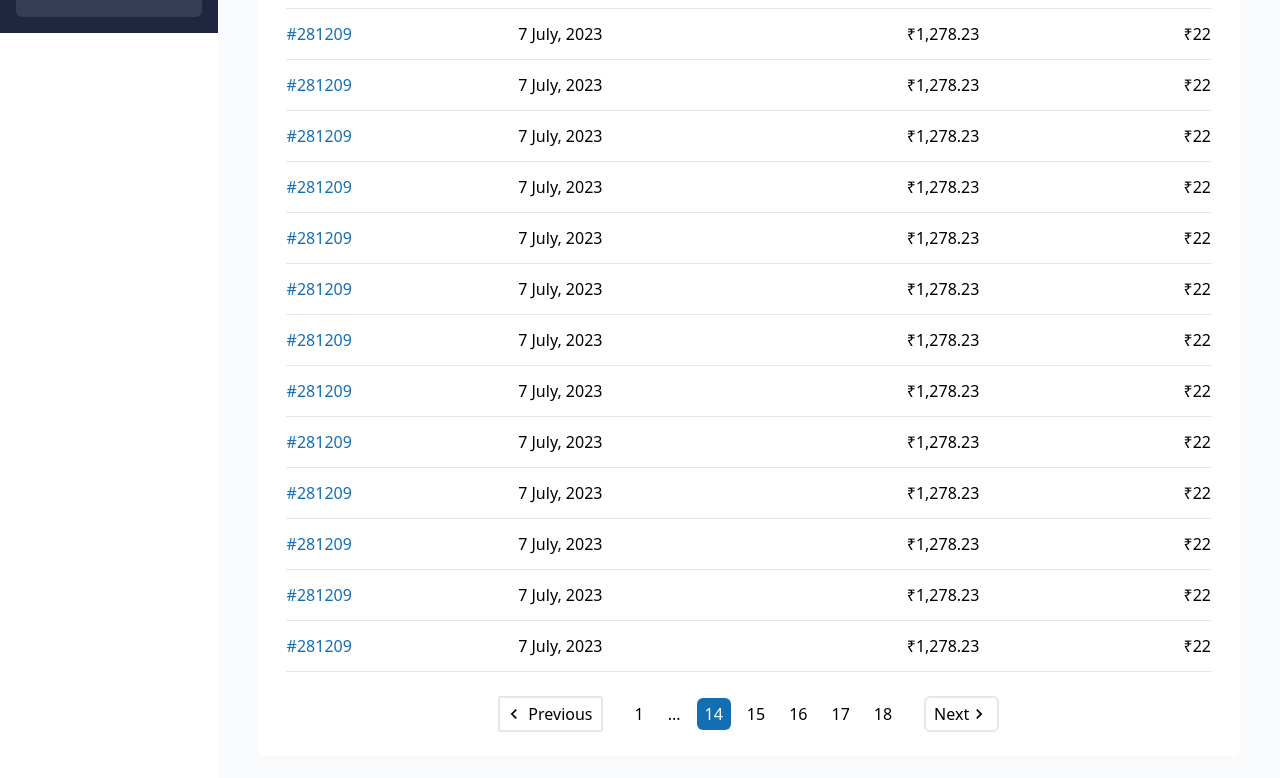
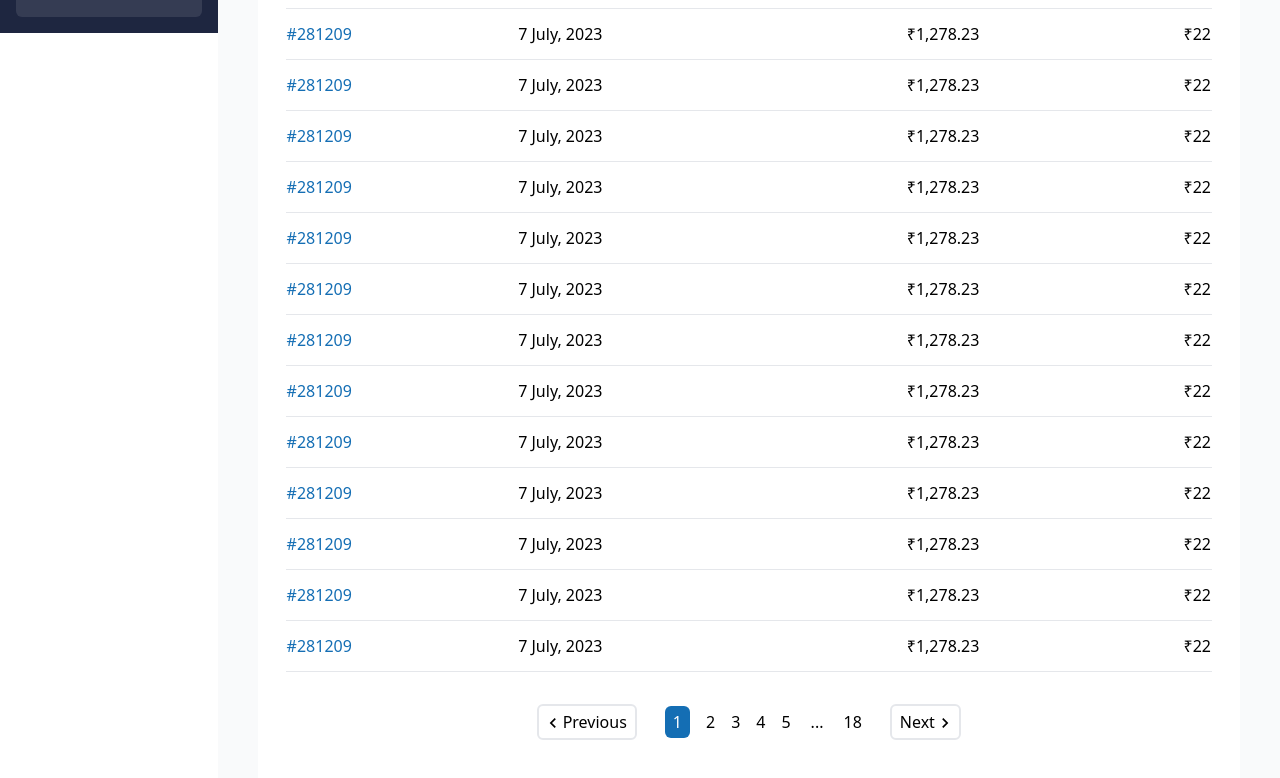
Before and after one commit to Abhijitkr/Dukaan-Assignment, a React (Vite) app: page / in a window 1280 px wide. Shown: the part 767-1545 px from the top of the page. Built offline with nearby package versions, Linux system fonts and the light colour scheme.

Commit message:
Adds the Pagination functionality using react paginate package

```diff
--- a/package.json
+++ b/package.json
@@ -10,10 +10,10 @@
     "preview": "vite preview"
   },
   "dependencies": {
-    "lodash": "^4.17.21",
     "react": "^18.2.0",
     "react-dom": "^18.2.0",
-    "react-icons": "^4.12.0"
+    "react-icons": "^4.12.0",
+    "react-paginate": "^8.2.0"
   },
   "devDependencies": {
     "@types/react": "^18.2.43",
--- a/src/App.jsx
+++ b/src/App.jsx
@@ -1,6 +1,4 @@
-import { useState } from "react";
 import Payouts from "./payments/Payouts";
-import { getTransactions } from "./payments/utils/transactionData";
 
 function App() {
   return <Payouts />;
--- a/src/payments/Payouts.jsx
+++ b/src/payments/Payouts.jsx
@@ -7,20 +7,41 @@ import { FiSearch } from "react-icons/fi";
 import { TiArrowSortedDown } from "react-icons/ti";
 import { HiOutlineInformationCircle } from "react-icons/hi2";
 import { LuArrowDownUp, LuArrowUpDown } from "react-icons/lu";
-import Pagination from "./components/Pagination";
+import ReactPaginate from "react-paginate";
 import {
-  getTransactions,
-  getTransactionsLength,
-} from "./utils/transactionData";
+  MdOutlineKeyboardArrowLeft,
+  MdOutlineKeyboardArrowRight,
+} from "react-icons/md";
+
+const transactions = [
+  {
+    orderId: "#281209",
+    orderDate: "7 July, 2023",
+    orderAmount: "₹1,278.23",
+    transactionFees: "₹22",
+  },
+];
+
+export const transactionData = Array.from(
+  { length: 330 },
+  () => transactions[0]
+);
 
 export default function Payouts() {
   const [inputFocus, setInputFocus] = useState(false);
   const [isSorted, setIsSorted] = useState(false);
 
-  const [page, setPage] = useState(14);
-  const [limit, setLimit] = useState(19);
+  const [itemOffset, setItemOffset] = useState(0);
+  const itemsPerPage = 19;
 
-  let totalPage = Math.ceil(getTransactionsLength() / limit);
+  const endOffset = itemOffset + itemsPerPage;
+  const currentItems = transactionData.slice(itemOffset, endOffset);
+  const pageCount = Math.ceil(transactionData.length / itemsPerPage);
+
+  const handlePageClick = (event) => {
+    const newOffset = (event.selected * itemsPerPage) % transactionData.length;
+    setItemOffset(newOffset);
+  };
 
   return (
     <div className="flex w-full">
@@ -104,7 +125,7 @@ export default function Payouts() {
               </tr>
             </thead>
             <tbody>
-              {getTransactions(page, limit).map((data, index) => (
+              {currentItems.map((data, index) => (
                 <tr className="flex border-b mx-3 py-3" key={index}>
                   <td className="w-1/4 text-[#146EB4] font-medium">
                     {data.orderId}
@@ -118,11 +139,29 @@ export default function Payouts() {
               ))}
             </tbody>
           </table>
-          <Pagination
-            totalPage={totalPage}
-            page={page}
-            limit={limit}
-            siblings={1}
+          <ReactPaginate
+            breakLabel="..."
+            nextLabel={
+              <span className="border-2 rounded-md flex items-center p-1 pl-2 cursor-pointer mx-5">
+                Next
+                <MdOutlineKeyboardArrowRight size="20" className=" mb-[-2px]" />
+              </span>
+            }
+            onPageChange={handlePageClick}
+            pageRangeDisplayed={5}
+            marginPagesDisplayed={1}
+            pageCount={pageCount}
+            previousLabel={
+              <span className="border-2 rounded-md flex items-center p-1 pr-2 cursor-pointer mx-5">
+                <MdOutlineKeyboardArrowLeft size="20" className=" mb-[-2px]" />
+                Previous
+              </span>
+            }
+            renderOnZeroPageCount={null}
+            pageLinkClassName="p-2"
+            breakClassName="mx-3"
+            activeClassName="bg-[#146EB4] text-white rounded-md mx-2 cursor-pointer py-1"
+            containerClassName="flex justify-center items-center m-8 select-none"
           />
         </div>
       </div>
--- a/src/payments/components/Pagination.jsx
+++ /dev/null
@@ -1,49 +0,0 @@
-import React from "react";
-import {
-  MdOutlineKeyboardArrowRight,
-  MdOutlineKeyboardArrowLeft,
-} from "react-icons/md";
-import { getPaginationRange } from "../utils/transactionData";
-
-export default function Pagination({ totalPage, page, limit, siblings }) {
-  let pageValues = getPaginationRange(totalPage, page, limit, siblings);
-  console.log(pageValues);
-  return (
-    <section className="flex justify-center items-center p-2">
-      <div className="border-2 rounded-sm flex items-center p-1 pr-2 cursor-pointer">
-        <MdOutlineKeyboardArrowLeft size="20" className="mr-1" />
-        Previous
-      </div>
-      <div className="px-5 flex">
-        {pageValues.map((value, index) => (
-          <div
-            key={index}
-            className={`mx-1 cursor-pointer px-2 py-1 rounded-md  ${
-              value === page ? "bg-[#146EB4] text-white" : ""
-            }`}
-          >
-            {value}
-          </div>
-        ))}
-      </div>
-      <div className="border-2 rounded-md flex items-center p-1 pl-2 cursor-pointer">
-        Next <MdOutlineKeyboardArrowRight size="20" className="mr-1" />
-      </div>
-    </section>
-    // <ul className="flex justify-center items-center">
-    //   <li>
-    //     <MdOutlineKeyboardArrowLeft size="20" className="mr-1" />
-    //   </li>
-    //   <li>Previous</li>
-    //   {pageValues.map((value) => (
-    //     <li key={value} className="mx-5">
-    //       {value}
-    //     </li>
-    //   ))}
-    //   <li>Next</li>
-    //   <li>
-    //     <MdOutlineKeyboardArrowRight size="20" className="mr-1" />
-    //   </li>
-    // </ul>
-  );
-}
--- a/src/payments/utils/transactionData.jsx
+++ /dev/null
@@ -1,71 +0,0 @@
-import _ from "lodash";
-
-const transactions = [
-  {
-    orderId: "#281209",
-    orderDate: "7 July, 2023",
-    orderAmount: "₹1,278.23",
-    transactionFees: "₹22",
-  },
-];
-
-const transactionData = Array.from({ length: 342 }, () => transactions[0]);
-
-export function getTransactions(page, limit) {
-  let array = [];
-  for (let i = (page - 1) * limit; i < page * limit; i++) {
-    array.push(transactionData[i]);
-  }
-  return array;
-}
-
-export function getTransactionsLength() {
-  return transactionData.length;
-}
-
-// export function getPaginationRange(totalPage, page, limit, siblings) {
-//   let totalPageNoInArray = 5 + siblings;
-//   if (totalPageNoInArray >= totalPage) return _.range(1, totalPage + 1);
-
-//   let leftSiblingsIndex = Math.max(page - siblings, 1);
-//   let rightSiblingsIndex = Math.min(page + siblings, totalPage);
-
-//   let showLeftDots = leftSiblingsIndex > 2;
-//   let showRightDots = rightSiblingsIndex > totalPage - 2;
-
-//   if (!showLeftDots && showRightDots) {
-//     let leftItemsCount = 3 + 2 * siblings;
-//     let leftRange = _.range(1, leftItemsCount + 1);
-//     return [...leftRange, totalPage];
-//   } else if (showLeftDots && !showRightDots) {
-//     let rightItemsCount = 3 + 2 * siblings;
-//     let rightRange = _.range(totalPage - rightItemsCount + 1, totalPage + 1);
-//     return [1, ...rightRange];
-//   } else {
-//     return _.range(leftSiblingsIndex, rightSiblingsIndex + 1);
-//   }
-// }
-
-export function getPaginationRange(totalPage, page, limit, siblings) {
-  let totalPageNoInArray = 5 + siblings;
-  if (totalPageNoInArray >= totalPage) return _.range(1, totalPage + 1);
-
-  let leftSiblingsIndex = Math.max(page - siblings, 1);
-  let rightSiblingsIndex = Math.min(page + siblings, totalPage);
-
-  let showLeftDots = leftSiblingsIndex > 2;
-  let showRightDots = rightSiblingsIndex > totalPage - 2;
-
-  if (!showLeftDots && showRightDots) {
-    let leftItemsCount = 3 + 2 * siblings;
-    let leftRange = _.range(1, leftItemsCount + 1);
-    return [...leftRange, " ...", totalPage];
-  } else if (showLeftDots && !showRightDots) {
-    let rightItemsCount = 3 + 2 * siblings;
-    let rightRange = _.range(totalPage - rightItemsCount + 1, totalPage + 1);
-    return [1, "... ", ...rightRange];
-  } else {
-    let middleRange = _.range(leftSiblingsIndex, rightSiblingsIndex + 1);
-    return [1, "... ", ...middleRange, " ...", totalPage];
-  }
-}
```
Also changed, not shown: 1 other file (tests, documents, lock files or other folders).
